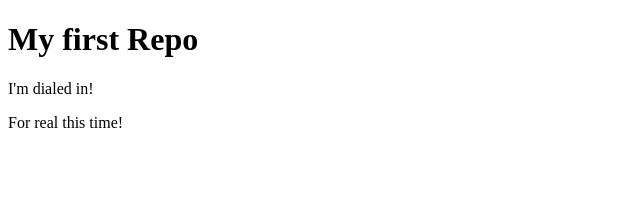
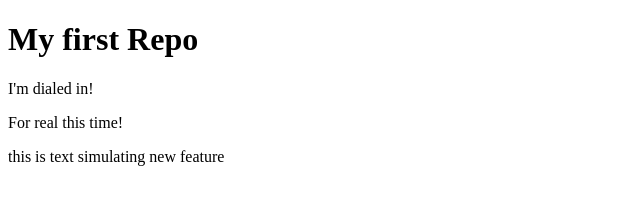
Before and after one commit to Everchangingobject/test-project, a plain HTML site: page index.html in a window 1280 px wide. Shown: the whole page, without its empty margins (0-640 px from the left). Drawn offline with Linux system fonts and the light colour scheme.

Commit message:
feat: simulate new feature

```diff
--- a/index.html
+++ b/index.html
@@ -9,5 +9,6 @@
     <h1>My first Repo</h1>
     <p>I'm dialed in!</p>
     <p>For real this time!</p>
+    <div>this is text simulating new feature</div>
   </body>
 </html>
```
